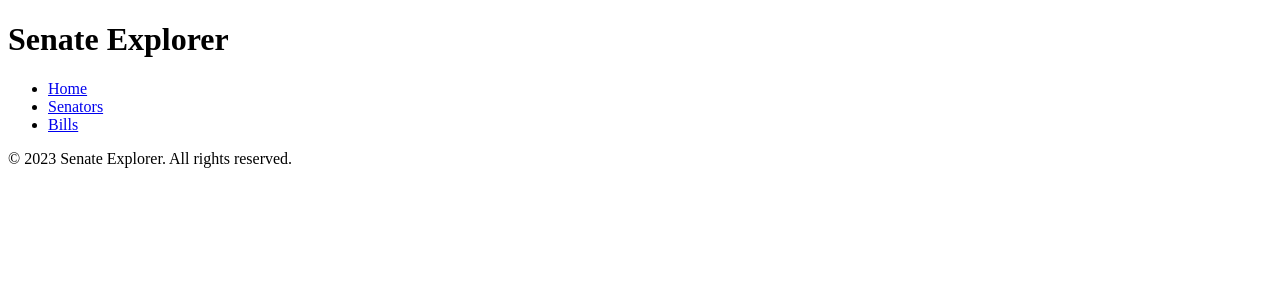
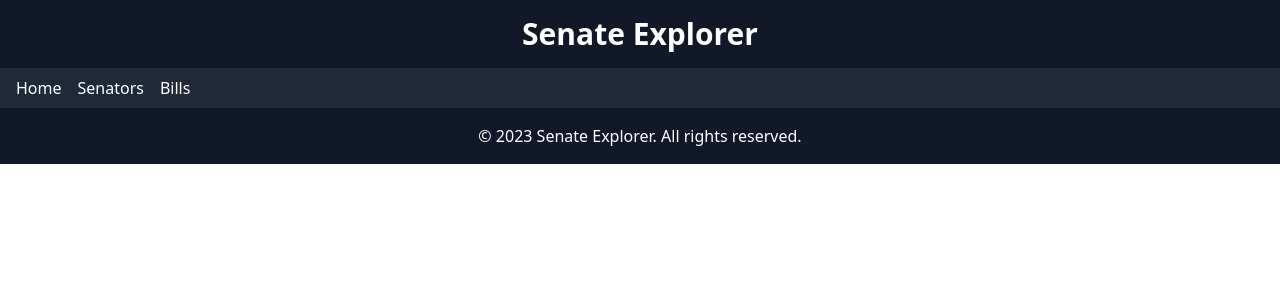
Before and after one commit to jsdrever/smart-vote, a React (Create React App) app in the folder client/: page /#/ in a window 1280 px wide. Before the commit this address led to /#/senators. Shown: the top 300 px of the page. Built offline with nearby package versions, Linux system fonts and the light colour scheme.

Commit message:
fixed issue wheretailwind wasnt being applied

```diff
--- a/client/package.json
+++ b/client/package.json
@@ -37,5 +37,8 @@
       "last 1 firefox version",
       "last 1 safari version"
     ]
+  },
+  "devDependencies": {
+    "tailwindcss": "^3.3.2"
   }
 }
--- a/client/src/components/Header.js
+++ b/client/src/components/Header.js
@@ -2,7 +2,7 @@ import React from 'react';
 
 function Header() {
     return (
-      <header className="bg-gray-900 text-white py-4">
+      <header className="bg-gray-900 text-white py-4 text-center">
         <div className="container mx-auto">
           <h1 className="text-3xl font-semibold">Senate Explorer</h1>
         </div>
--- /dev/null
+++ b/client/tailwind.config.js
@@ -0,0 +1,9 @@
+/** @type {import('tailwindcss').Config} */
+module.exports = {
+  content: ["./src/**/*.{js,jsx,ts,tsx}",
+],
+  theme: {
+    extend: {},
+  },
+  plugins: [],
+}
--- a/tailwind.config.js
+++ b/tailwind.config.js
@@ -1,7 +1,7 @@
-/** @type {import('tailwindcss').Config} */
+
 module.exports = {
   content: [
-    "./src/**/*.{js,jsx,ts,tsx}",
+    "../src/**/*.{js,jsx,ts,tsx}",
   ],
   theme: {
     extend: {},
```
Also changed, not shown: 1 other file (tests, documents, lock files or other folders).
